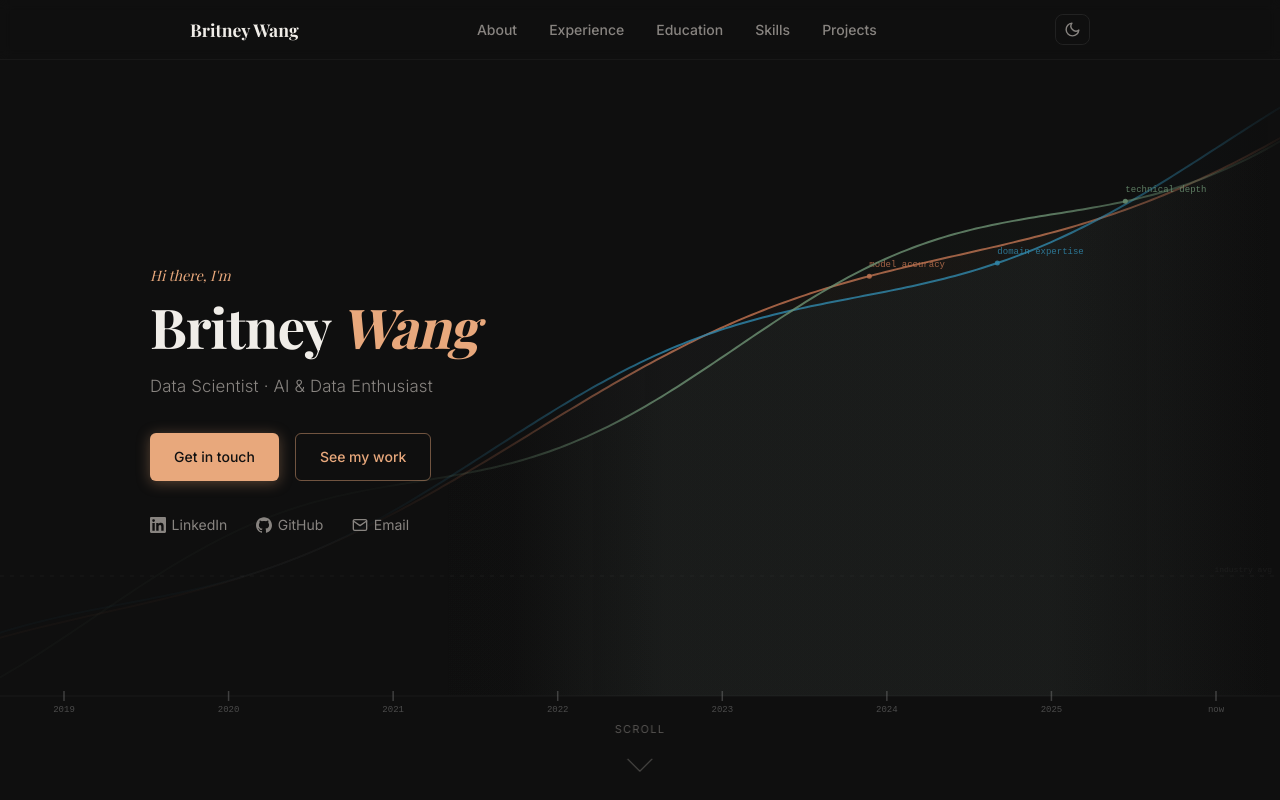
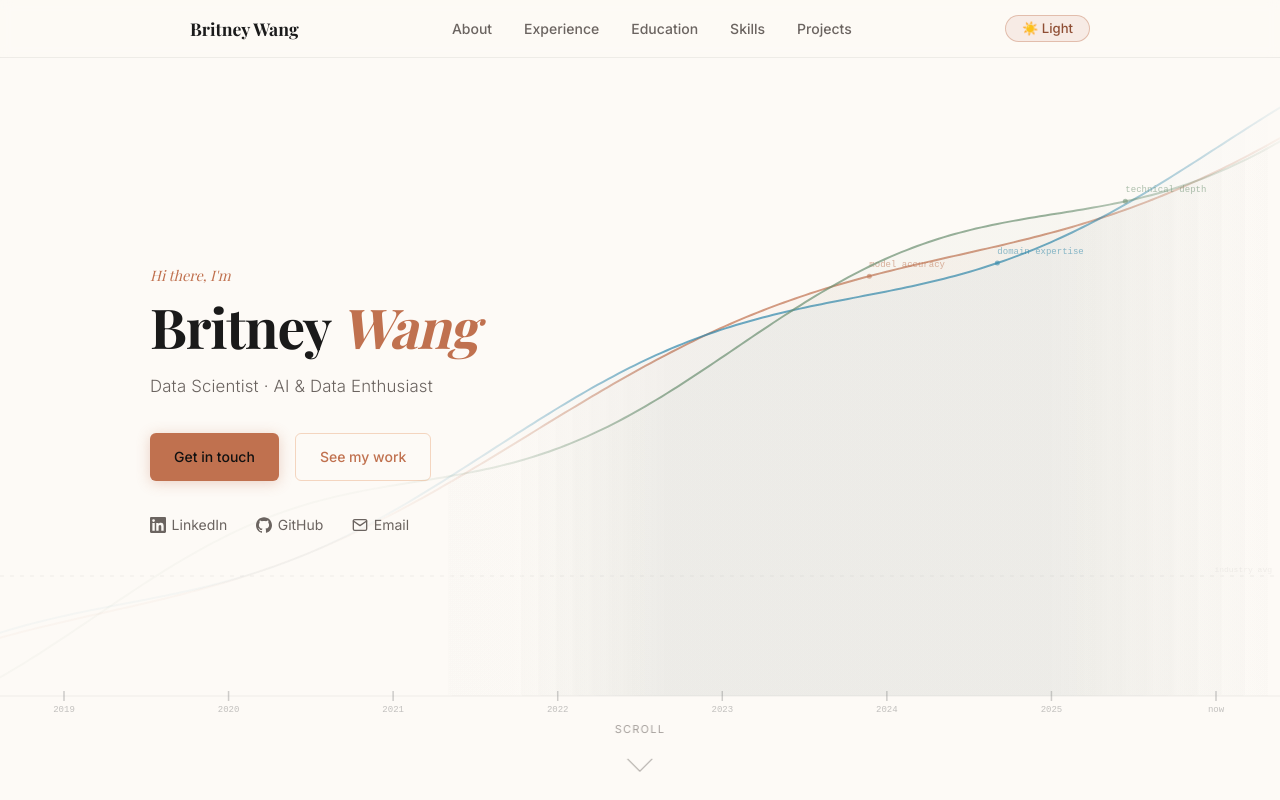
Before and after one commit to britneywxy/britneywxy.github.io, a plain HTML site: page index.html in a window 1280 px wide. Shown: the top 800 px of the page. Drawn offline with nearby package versions, Linux system fonts and the light colour scheme; a web font is replaced by a local one.

Commit message:
set light mode as default, improve theme toggle

```diff
--- a/index.html
+++ b/index.html
@@ -1,7 +1,7 @@
 <!DOCTYPE html>
 <html lang="en">
 <head>
-  <script>try{if(localStorage.getItem('theme')==='light')document.documentElement.setAttribute('data-theme','light')}catch(e){}</script>
+  <script>try{var _t=localStorage.getItem('theme');if(_t==='dark'){document.documentElement.removeAttribute('data-theme')}else{document.documentElement.setAttribute('data-theme','light');if(!_t)localStorage.setItem('theme','light')}}catch(e){}</script>
   <meta charset="UTF-8" />
   <meta name="viewport" content="width=device-width, initial-scale=1.0" />
   <title>Xiyi (Britney) Wang — Data Scientist</title>
@@ -1038,29 +1038,58 @@
 
     /* ── Theme Toggle ── */
     .theme-toggle {
-      background: none;
-      border: 1.5px solid var(--border);
-      border-radius: 8px;
-      padding: 0.4rem 0.5rem;
+      background: rgba(255, 255, 255, 0.08);
+      border: 1.5px solid rgba(255, 255, 255, 0.18);
+      border-radius: 20px;
+      padding: 0.38rem 1rem;
       cursor: pointer;
+      color: #C8C3BC;
+      display: inline-flex;
+      align-items: center;
+      gap: 0.38rem;
+      font-family: 'Inter', sans-serif;
+      font-size: 0.82rem;
+      font-weight: 500;
+      transition: all 0.25s ease;
+      flex-shrink: 0;
+      white-space: nowrap;
+      position: relative;
+      line-height: 1;
+    }
+    .theme-toggle:hover {
+      background: rgba(255, 255, 255, 0.14);
+      border-color: rgba(255, 255, 255, 0.30);
+    }
+    [data-theme="light"] .theme-toggle {
+      background: rgba(192, 113, 79, 0.10);
+      border-color: rgba(192, 113, 79, 0.38);
+      color: #8F4E34;
+    }
+    [data-theme="light"] .theme-toggle:hover {
+      background: rgba(192, 113, 79, 0.18);
+      border-color: rgba(192, 113, 79, 0.55);
+    }
+    .tt-tooltip {
+      position: absolute;
+      top: calc(100% + 8px);
+      right: 0;
+      background: var(--bg-card);
+      border: 1px solid var(--border);
+      border-radius: 6px;
+      padding: 0.25rem 0.65rem;
+      font-size: 0.72rem;
       color: var(--text-muted);
-      display: flex;
-      align-items: center;
-      justify-content: center;
-      transition: color 0.2s ease, border-color 0.2s ease, background-color 0.3s ease;
-      line-height: 0;
-      flex-shrink: 0;
-    }
-    .theme-toggle:hover {
-      color: var(--gold);
-      border-color: var(--gold);
-      background-color: rgba(192, 113, 79, 0.08);
-    }
-    .theme-toggle svg { width: 17px; height: 17px; }
-    .icon-sun  { display: none; }
-    .icon-moon { display: block; }
-    [data-theme="light"] .icon-sun  { display: block; }
-    [data-theme="light"] .icon-moon { display: none; }
+      white-space: nowrap;
+      opacity: 0;
+      pointer-events: none;
+      transition: opacity 0.18s ease;
+      z-index: 50;
+    }
+    .theme-toggle:hover .tt-tooltip { opacity: 1; }
+    .tt-light { display: none; }
+    .tt-dark  { display: inline; }
+    [data-theme="light"] .tt-light { display: inline; }
+    [data-theme="light"] .tt-dark  { display: none; }
 
     /* ── Theme-change transitions ── */
     body     { transition: background-color 0.3s ease, color 0.3s ease; }
@@ -1089,12 +1118,9 @@
         <li><a href="#projects">Projects</a></li>
       </ul>
       <button id="theme-toggle" class="theme-toggle" aria-label="Toggle light/dark mode">
-        <svg class="icon-sun" viewBox="0 0 24 24" fill="none" stroke="currentColor" stroke-width="2" stroke-linecap="round" stroke-linejoin="round">
-          <circle cx="12" cy="12" r="5"/><line x1="12" y1="1" x2="12" y2="3"/><line x1="12" y1="21" x2="12" y2="23"/><line x1="4.22" y1="4.22" x2="5.64" y2="5.64"/><line x1="18.36" y1="18.36" x2="19.78" y2="19.78"/><line x1="1" y1="12" x2="3" y2="12"/><line x1="21" y1="12" x2="23" y2="12"/><line x1="4.22" y1="19.78" x2="5.64" y2="18.36"/><line x1="18.36" y1="5.64" x2="19.78" y2="4.22"/>
-        </svg>
-        <svg class="icon-moon" viewBox="0 0 24 24" fill="none" stroke="currentColor" stroke-width="2" stroke-linecap="round" stroke-linejoin="round">
-          <path d="M21 12.79A9 9 0 1 1 11.21 3 7 7 0 0 0 21 12.79z"/>
-        </svg>
+        <span class="tt-light">☀️ Light</span>
+        <span class="tt-dark">🌙 Dark</span>
+        <span class="tt-tooltip">Toggle dark / light mode</span>
       </button>
     </div>
   </nav>
@@ -1507,6 +1533,15 @@
     }
     window.addEventListener('scroll', updateProgress, { passive: true });
 
+    // Default to light mode; respect explicit dark preference
+    const savedTheme = localStorage.getItem('theme');
+    if (savedTheme === 'dark') {
+      document.documentElement.removeAttribute('data-theme');
+    } else {
+      document.documentElement.setAttribute('data-theme', 'light');
+      localStorage.setItem('theme', 'light');
+    }
+
     // Theme toggle
     const themeToggle = document.getElementById('theme-toggle');
     themeToggle.addEventListener('click', () => {
```
